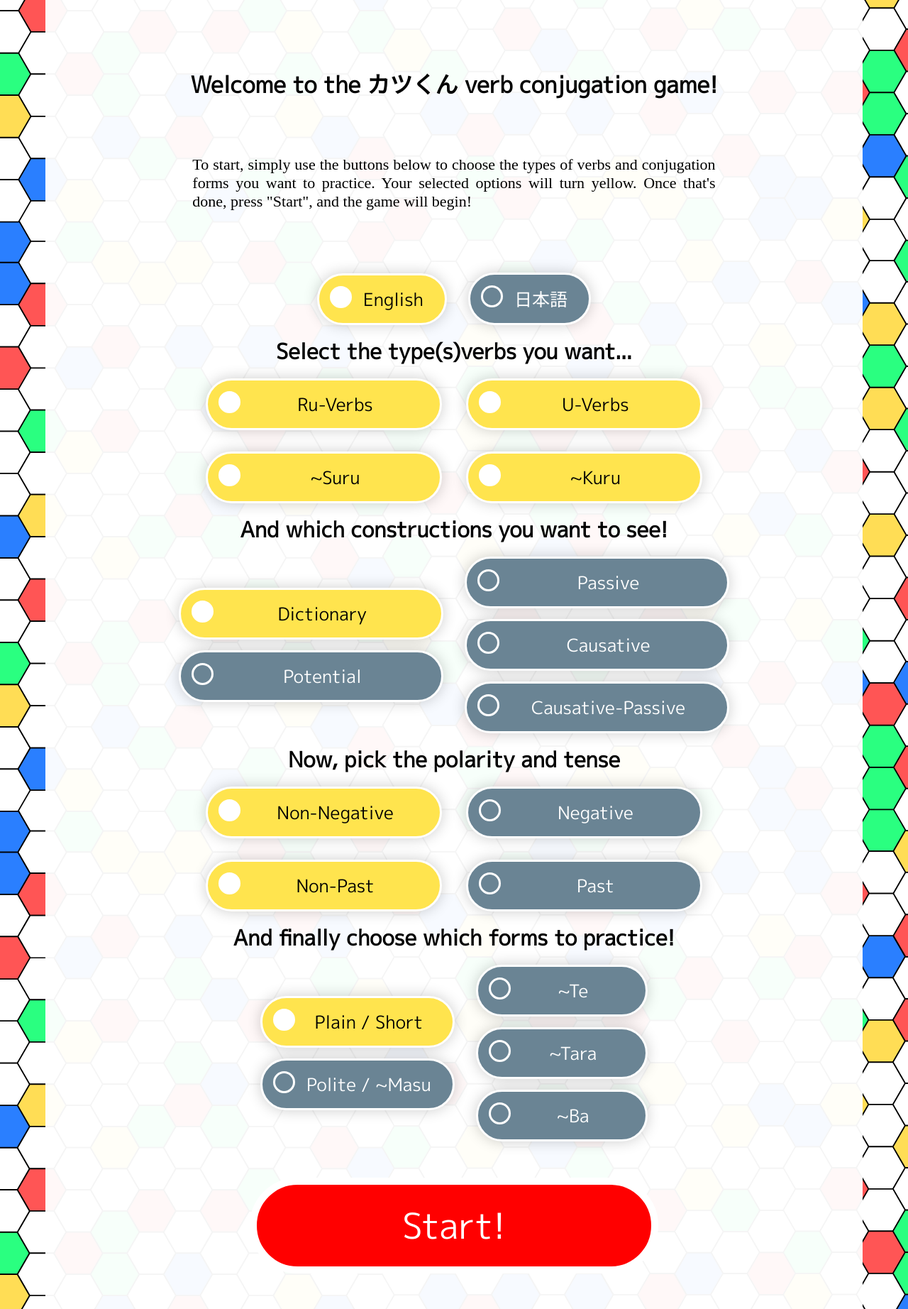
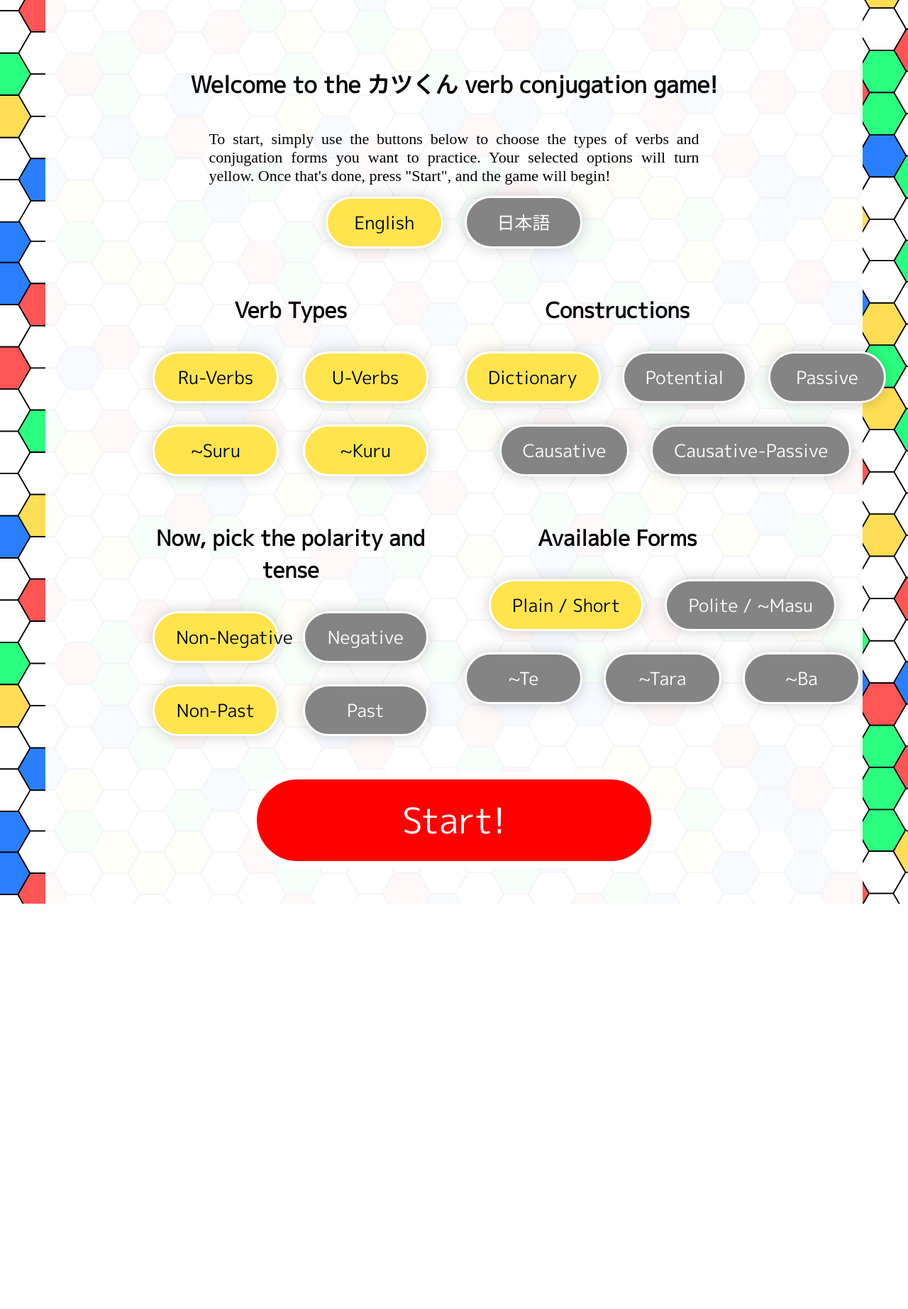
Before and after one commit to namcneal/katsu_kun, a Django app: page /select/ in a window 1280 px wide. Shown: the part 106-1950 px from the top of the page at 71% size. After the commit the page ends 1379 px from the top, so only its background shows below. Run offline with Django 3.2, Linux system fonts and the light colour scheme; some libraries are stand-ins or nearby versions.

Commit message:
Restyled the verb game options page. TODO: Change the layout once more to use a CSS grid, which should be easier.

```diff
--- a/pages/templates/select.html
+++ b/pages/templates/select.html
@@ -1,7 +1,7 @@
 <!DOCTYPE html>
 <html>
   <head>
-    <title>Homepage</title>
+    <title>Conjugation Game</title>
     {% load static %}
 
     <link rel="stylesheet" href="{% static 'css/select.css' %}">
@@ -32,34 +32,33 @@
 
   <body class='en'>
     <div id="white-background">
-      <div id="section-1">
-
-        <h1 lang="en">Welcome to the カツくん verb conjugation game!</h1><br><br>
+      <h1 lang="en">Welcome to the カツくん verb conjugation game!</h1>
       <p lang="en">
         To start, simply use the buttons below to choose the types of verbs and conjugation forms you want to practice.
         Your selected options will turn yellow. Once that's done, press "Start", and the game will
         begin!
       </p>
 
-        <h1 lang="jp">カツくんというゲームへようこそ！</h1><br><br>
+      <h1 lang="jp">カツくんというゲームへようこそ！</h1>
       <p lang="jp">
         まず、下の部分で練習したい動詞の種類や活用形などを選んで、適当なボタンを押してください。
         選んだのは、黄色になります。そして、「スタート」を押して、他のページでゲームが始まります。
         頑張ってください！
       </p>
-        <br><br>
+
   <div id="toggle">
     <input id="toggle-en" type="radio"  name="toggle-lang" onclick="ToggleLanguage()" checked>
     <label for="toggle-en">English</label>
     <input id="toggle-jp" type="radio"  name="toggle-lang" onclick="ToggleLanguage()">
     <label for="toggle-jp">日本語</label>
   </div>
-    </div>
 
   <form id='game-params' action="{% url 'play' %}" method="get">
-    <h2 lang="en">Select the type(s)verbs you want...</h3>
-    <h2 lang="jp">まず、4つの種類の中で、何が練習したいの？</h3>
+
+  <div class="section">
   <div class="option">
+    <h2 lang="en">Verb Types</h2>
+    <h2 lang="jp">動詞の分類</h2>
    <ul id="verb-types" class="checkbox-group" required>
     <li><input id="ichidan" name="ichidan" type="checkbox" class='verb-type' value="True" checked>
       <label for="ichidan">
@@ -67,29 +66,35 @@
         <span lang="jp">一段</span>
       </label>
     </li>
+
     <li><input id="godan"  name="godan" type="checkbox" class='verb-type'value="True" checked>
       <label for="godan">
         <span lang="en">U-Verbs</span>
         <span lang="jp">五段</span>
       </label>
     </li>
+
     <li><input type="checkbox" name="suru"class='verb-type' id="suru" value="True" checked>
       <label for="suru">
       <span lang="en">~Suru</span>
-      <span lang="jp">〜する</span></li>
+      <span lang="jp">〜する</span>
       </label>
+    </li>
+
     <li><input type="checkbox" name="kuru" class='verb-type' id="kuru" value="True" checked>
       <label for="kuru">
       <span lang="en">~Kuru</span>
-      <span lang="jp">〜くる</label></li>
+      <span lang="jp">〜くる</span>
       </label>
+    </li>
     </ul>
     </div>
-  <h2 lang="en">And which constructions you want to see!</h3>
-  <h2 lang="jp">そして、動詞の形も選べるよ！</h3>
+
   <div class="option">
+    <h2 lang="en">Constructions</h2>
+    <h2 lang="jp">練習でいる形態</h2>
     <div id="verb-forms" class="checkbox-group" required>
-      <div>
+      <div class="row">
       <input class="verb-form" type="checkbox" id="regular" name="regular" value="True" checked>
         <label for="regular">
           <span lang="en">Dictionary</span>
@@ -100,13 +105,13 @@
           <span lang="en">Potential</span>
           <span lang="jp">可能形（られる）</span>
         </label>
-      </div>
-      <div>
       <input class="verb-form" type="checkbox" id="passive" name="passive" value="True">
         <label for="passive">
           <span lang="en">Passive</span>
           <span lang="jp">受身形（られる）</span>
         </label>
+      </div>
+      <div class="row">
       <input class="verb-form" type="checkbox" id="causative" name="causative" value="True">
         <label for="causative">
           <span lang="en">Causative</span>
@@ -120,7 +125,10 @@
       </div>
       </div>
     </div>
-  <div class="option" class="checkbox-group">
+  </div>
+
+  <div class="section">
+  <div class="option">
     <h2 lang="en">Now, pick the polarity and tense</h2>
     <h2 lang="jp">最後に、極性と時制について考えてから．．．</h2>
     <div id="verb-polarities" class="checkbox-group">
@@ -151,11 +159,12 @@
     </div>
     </div>
 
-    <h2 lang="en">And finally choose which forms to practice!</h2>
-    <h2 lang="jp">特別な形を選んでください</h2>
-    <div id="conjugations" class="checkbox-group">
-    <div>
-      <input type="checkbox" class='conjugation' id="short" name="short" value="True" checked>
+  <div class="option">
+    <h2 lang="en">Available Forms</h2>
+    <h2 lang="jp">特別な形態</h2>
+    <div id="verb-forms-2" class="checkbox-group" required>
+      <div class="row">
+      <input class="conjugation" type="checkbox" id="short" name="short" value="True" checked>
         <label for="short">
           <span lang="en">Plain / Short</span>
           <span lang="jp">だ体</span>
@@ -166,7 +175,7 @@
           <span lang="jp">です/ます体</span>
         </label>
       </div>
-    <div>
+    <div class="row">
      <input type="checkbox" class='conjugation' id="te" name="te" value="True">
       <label for="te">
         <span lang="en">~Te</span>
@@ -184,6 +193,8 @@
       </label>
       </div>
       </div>
+    </div>
+  </div>
 
     <div class="button">
       <br><br>
--- a/static/static_dirs/css/select.css
+++ b/static/static_dirs/css/select.css
@@ -96,25 +96,41 @@ body.jp :lang(en){
   display: none;
 }
 
-#section-1{
+.section{
   width: 80%;
-  align-items: center;
+  margin: 0 auto;
+ padding-top: 50px;
+
+  display: flex;
+  flex-direction: row;
+  align-items: baseline;
   justify-content: center;
-  margin: 0 auto;
+
 }
 
 body.en p{
   text-align: justify;
-  width: 80%;
+  width: 60%;
   font-size: 22px;
   padding-top: 40px;
 }
 
 body.jp p{
   text-align: justify;
-  width: 80%;
+  width: 60%;
   font-size: 25px;
   padding-top: 40px;
+}
+
+
+.checkbox-group li{
+  display: inline-block;
+  width:45%;
+}
+
+
+.checkbox-group{
+  text-align: center;
 }
 
 
@@ -126,29 +142,29 @@ body.jp p{
 }
 
 .option{
-  width: 70%;
+  width: 50%;
   margin:0px auto;
+  display: flex;
+  flex-flow: row wrap;
+  justify-content: space-around;
+  align-items: center;
+
 }
 
-#verb-forms{
-  display: flex;
-  flex-direction: row;
-  align-items: center;
+#verb-forms, #verb-forms-2{
+  display: grid;
   margin:0px auto;
 
 }
-#verb-forms div {
-  width: 90%;
+
+.row{
+	display: flex;
+	flex-direction: row;
+	justify-content: center;
 }
-#conjugations{
-  margin: 0 auto;
-  width: 50%;
-  display: flex;
-  flex-direction: row;
-  align-items: center;
-}
-#conjugations div{
-  width: 90%;
+
+#causative, #causative-passive{
+	grid-row:2;
 }
 
 h1, h2{
@@ -162,17 +178,12 @@ h1{
 }
 h2 {
     font-size: 30px;
+    padding-bottom: 20px;
 }
 
 p{
   margin: 0 auto;
   font-family: "Noto Serif JP", serif;
-}
-
-
-.checkbox-group li{
-  display: inline-block;
-  width:45%;
 }
 
 
@@ -185,11 +196,11 @@ label {
   display: block;
   position: relative;
   margin: 15px;
-  padding: 15px 30px 15px 62px;
+  padding: 15px 30px;
   border: 3px solid #fff;
   border-radius: 100px;
   color: #fff;
-  background-color: #6a8494;
+  background-color: #848484;
   box-shadow: 0 0 20px rgba(0, 0, 0, .2);
   font-family: 'M PLUS 1p', sans-serif;
   font-size: 25px;
@@ -197,14 +208,16 @@ label {
   cursor: pointer;
   user-select: none;
   transition: background-color .2s, box-shadow .2s;
+  text-align: center;
+  min-width:  100px;
 }
 
-label::before {
+/*label::before {
   content: '';
   display: block;
   position: absolute;
-  /* top: 10px;
-  bottom: 10px; */
+   top: 10px;
+  bottom: 10px;
   vertical-align: center;
   left: 15px;
   width: 25px;
@@ -212,25 +225,22 @@ label::before {
   border: 3px solid #fff;
   border-radius: 100px;
   transition: background-color .2s;
-}
+}*/
 
 input:checked + label {
   background-color: #ffe44e;
   color: #000;
 }
-
+/*
 input:checked + label::before {
   background-color: #fff;
 }
-
+*/
 
 label:hover, input:focus + label {
   box-shadow: 0 0 20px rgba(0, 0, 0, .6);
 }
 
-.checkbox-group{
-  text-align: center;
-}
 
 /* Reset */
 button {
```
Also changed, not shown: db.sqlite3. Lines whose indentation alone changed are shown as unchanged.
